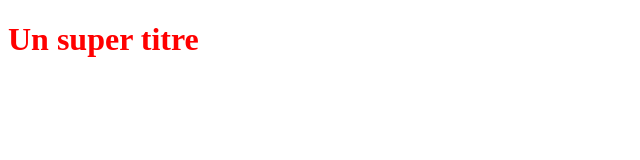
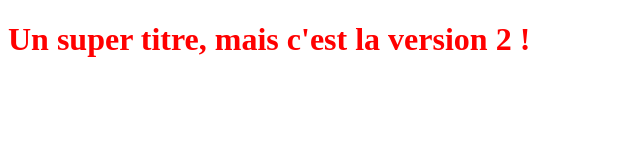
Before and after one commit to Moltyr/Versionnage_TP, a plain HTML site: page index.html in a window 1280 px wide. Shown: the whole page, without its empty margins (0-640 px from the left). Drawn offline with Linux system fonts and the light colour scheme.

Commit message:
Vrai changement de titre

```diff
--- a/index.html
+++ b/index.html
@@ -5,6 +5,6 @@
    <link rel="stylesheet" type="text/css" href="styles.css">
 </head>
 <body>
-   <h1>Un super titre</h1>
+   <h1>Un super titre, mais c'est la version 2 !</h1>
 </body>
 </html>
```
